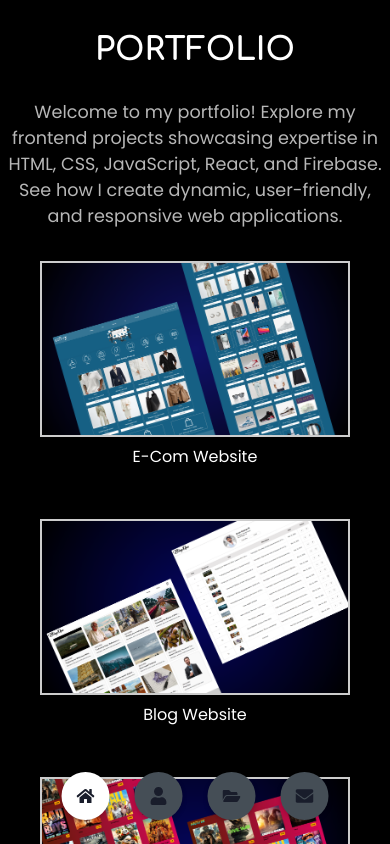
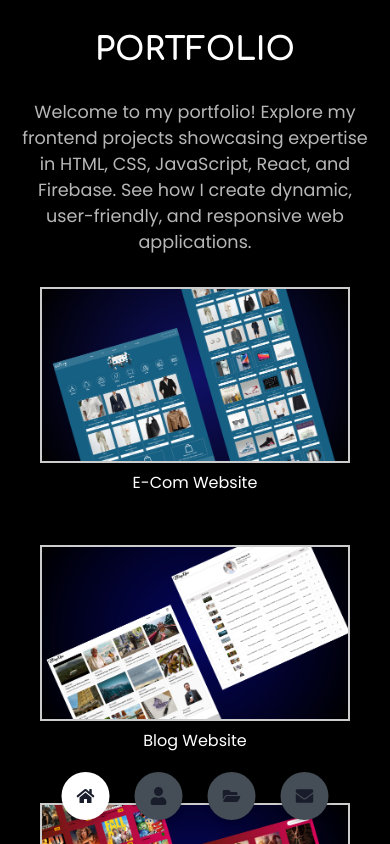
Before and after one commit to aruntutter/personal-portfolio, a React (Vite) app: page /portfolio in a window 390 px wide. Shown: the top 844 px of the page. Built offline with nearby package versions, Linux system fonts and the light colour scheme.

Commit message:
updated media query and added padding

```diff
--- a/src/components/portfolio/Portfolio.css
+++ b/src/components/portfolio/Portfolio.css
@@ -7,6 +7,10 @@
   justify-content: center;
   margin: 0rem auto;
   text-align: center;
+}
+
+.portfolio p {
+  padding: 0 1rem;
 }
 
 .list-of-projects {
@@ -66,6 +70,14 @@
   background-color: rgba(255, 255, 255, 0.2);
 }
 
+@media screen and (max-width: 1200px) {
+  .portfolio {
+    width: 100%;
+
+  }
+
+}
+
 @media (max-width: 768px) {
   .portfolio {
     width: 100%;
```
